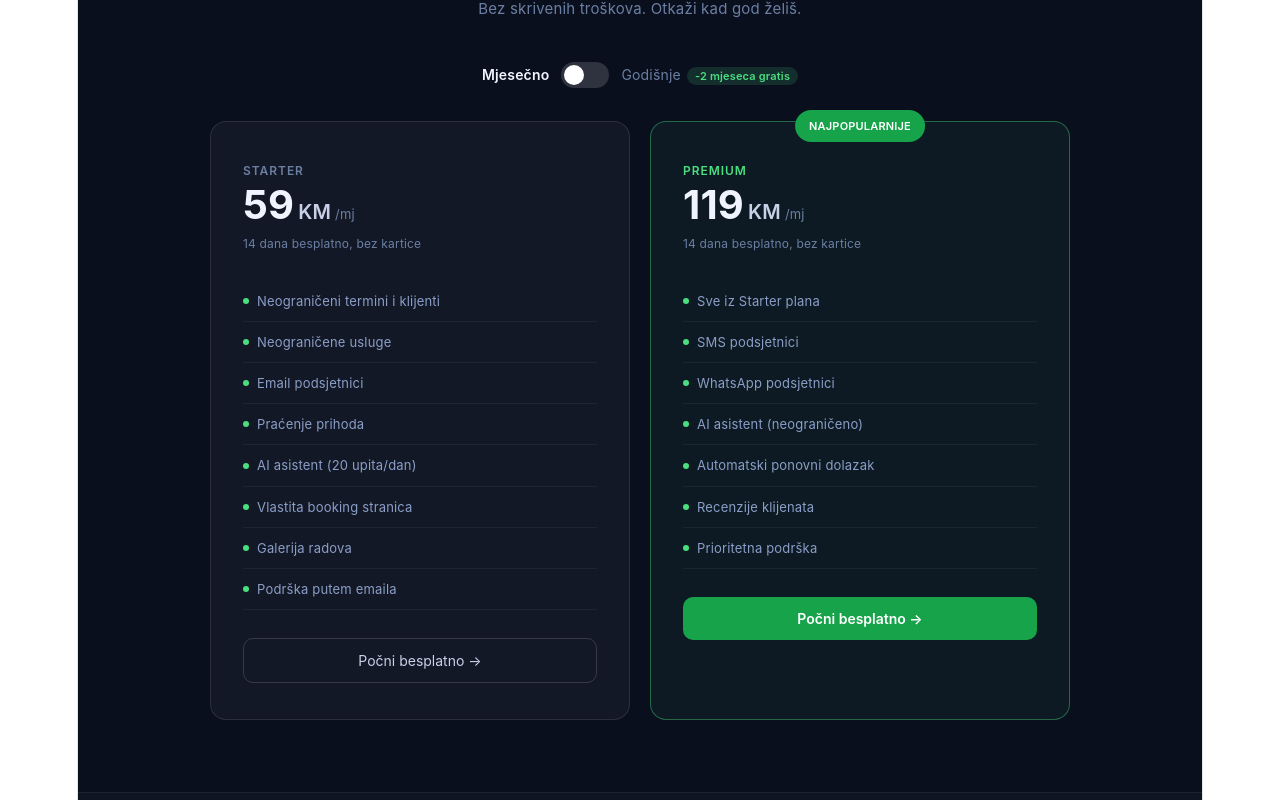
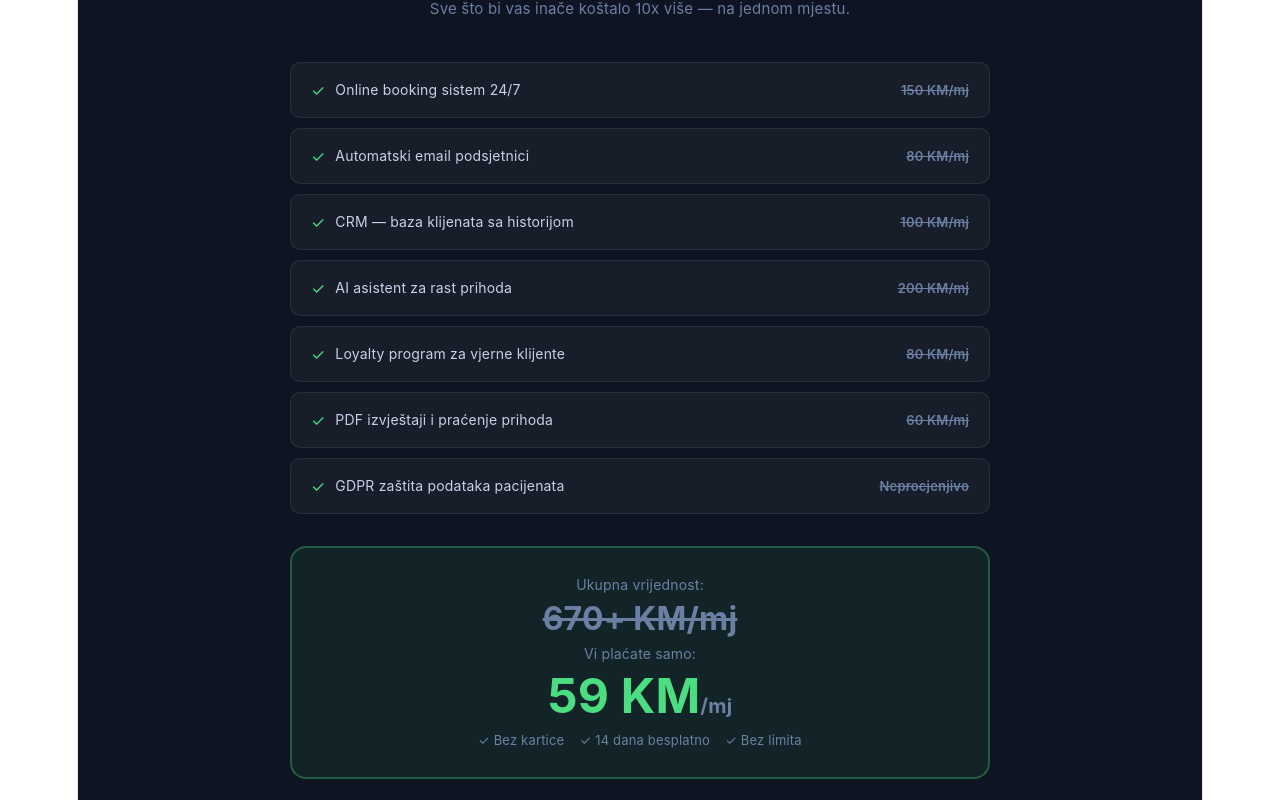
Before and after one commit to adijatadjogo91-cloud/termini-frontend, a React (Vite) app: page / in a window 1280 px wide. Shown: the part 4720-5520 px from the top of the page. Built offline with nearby package versions, Linux system fonts and the light colour scheme.

Commit message:
Landing - value stack sekcija

```diff
--- a/src/pages/Landing.jsx
+++ b/src/pages/Landing.jsx
@@ -437,7 +437,48 @@ export default function Landing() {
           </div>
         </div>
       </section>
-
+{/* Value Stack */}
+<section style={{ padding: mob ? '56px 1.5rem' : '72px 2rem', background: 'rgba(255,255,255,0.02)', borderTop: '1px solid rgba(255,255,255,0.06)' }}>
+  <div style={{ maxWidth: '700px', margin: '0 auto', textAlign: 'center' }}>
+    <h2 style={styles.sectionTitle}>Šta stvarno dobijate za 59 KM/mj?</h2>
+    <p style={styles.sectionSub}>Sve što bi vas inače koštalo 10x više — na jednom mjestu.</p>
+    <div style={{ display: 'flex', flexDirection: 'column', gap: '10px', marginBottom: '32px' }}>
+      {[
+        { stavka: 'Online booking sistem 24/7', vrijednost: '150 KM/mj' },
+        { stavka: 'Automatski email podsjetnici', vrijednost: '80 KM/mj' },
+        { stavka: 'CRM — baza klijenata sa historijom', vrijednost: '100 KM/mj' },
+        { stavka: 'AI asistent za rast prihoda', vrijednost: '200 KM/mj' },
+        { stavka: 'Loyalty program za vjerne klijente', vrijednost: '80 KM/mj' },
+        { stavka: 'PDF izvještaji i praćenje prihoda', vrijednost: '60 KM/mj' },
+        { stavka: 'GDPR zaštita podataka pacijenata', vrijednost: 'Neprocjenjivo' },
+      ].map((v, i) => (
+        <div key={i} style={{
+          display: 'flex', justifyContent: 'space-between', alignItems: 'center',
+          background: 'rgba(255,255,255,0.04)', border: '1px solid rgba(255,255,255,0.08)',
+          borderRadius: '10px', padding: '14px 20px'
+        }}>
+          <div style={{ display: 'flex', alignItems: 'center', gap: '10px' }}>
+            <span style={{ color: '#4ade80', fontSize: '16px' }}>✓</span>
+            <span style={{ fontSize: '14px', color: '#c8d0e8' }}>{v.stavka}</span>
+          </div>
+          <span style={{ fontSize: '13px', fontWeight: '600', color: '#6b7fa3', textDecoration: 'line-through', whiteSpace: 'nowrap' }}>
+            {v.vrijednost}
+          </span>
+        </div>
+      ))}
+    </div>
+    <div style={{
+      background: 'rgba(74,222,128,0.08)', border: '2px solid rgba(74,222,128,0.3)',
+      borderRadius: '16px', padding: '24px'
+    }}>
+      <p style={{ fontSize: '14px', color: '#6b7fa3', marginBottom: '8px' }}>Ukupna vrijednost:</p>
+      <p style={{ fontSize: '32px', fontWeight: '700', color: '#6b7fa3', textDecoration: 'line-through', margin: '0 0 8px' }}>670+ KM/mj</p>
+      <p style={{ fontSize: '14px', color: '#6b7fa3', marginBottom: '16px' }}>Vi plaćate samo:</p>
+      <p style={{ fontSize: '48px', fontWeight: '700', color: '#4ade80', margin: '0 0 4px' }}>59 KM<span style={{ fontSize: '20px', color: '#6b7fa3' }}>/mj</span></p>
+      <p style={{ fontSize: '13px', color: '#6b7fa3', marginTop: '8px' }}>✓ Bez kartice &nbsp;&nbsp; ✓ 14 dana besplatno &nbsp;&nbsp; ✓ Bez limita</p>
+    </div>
+  </div>
+</section>
       {/* Cijene */}
       <section style={{ padding: mob ? '56px 1.5rem' : '72px 2rem', borderTop: '1px solid rgba(255,255,255,0.06)' }}>
         <div style={{ maxWidth: '860px', margin: '0 auto' }}>
```
